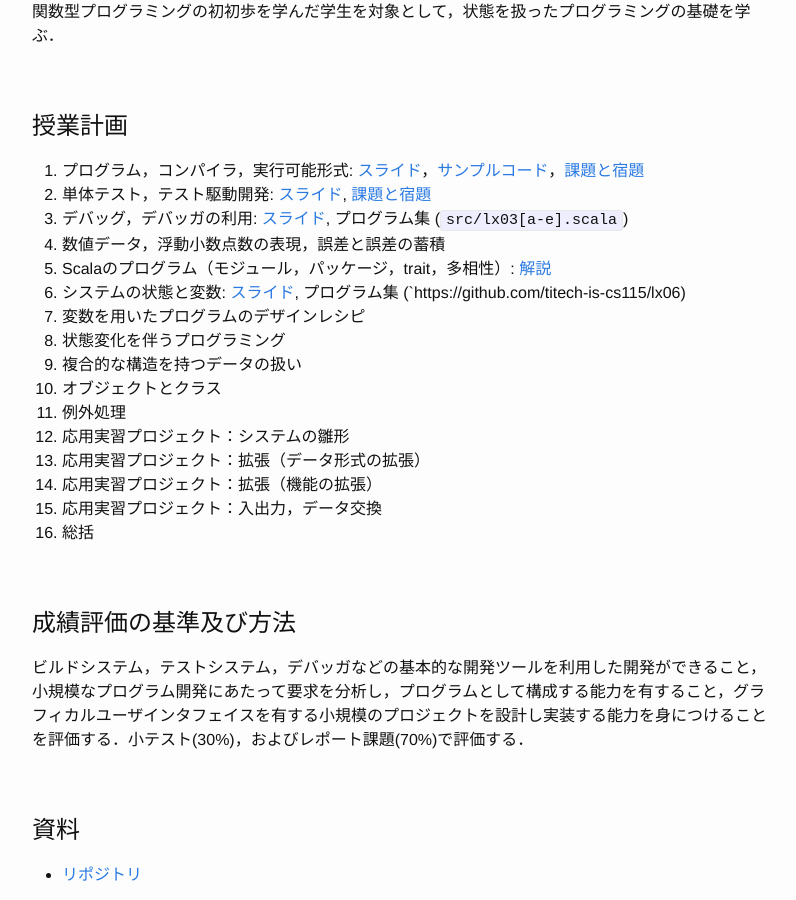
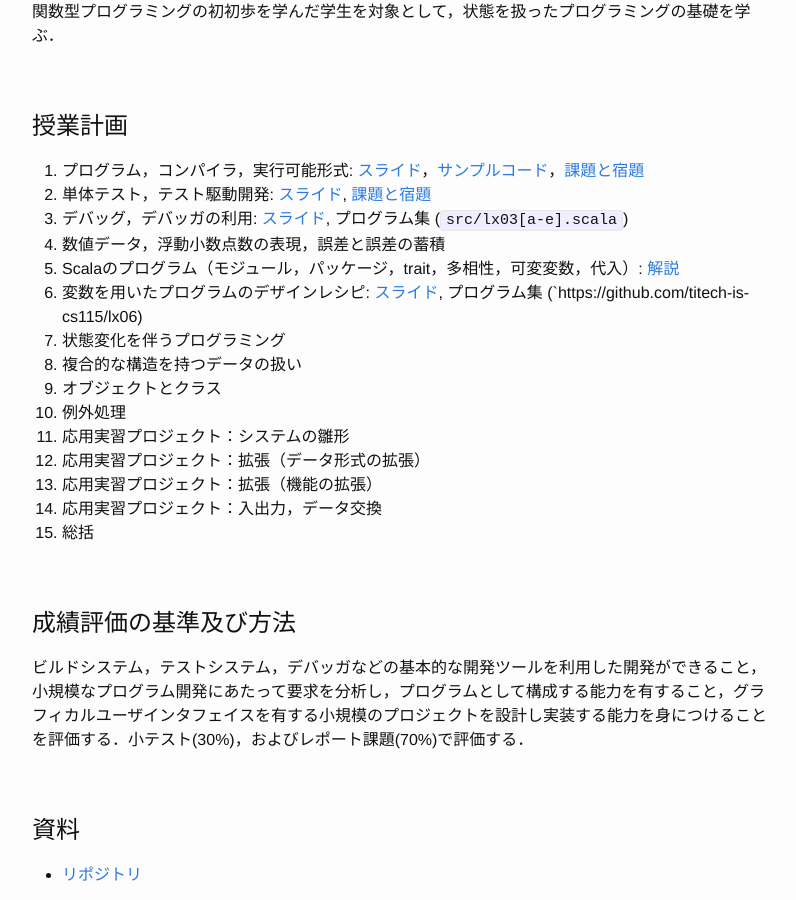
Before and after one commit to titech-is-cs115/lecture, a Jekyll site: the page built from index.md, in a window 1280 px wide and 900 px high, scrolled down 512 px. Shown: the whole window, without its empty margins (238-1034 px from the left). Built offline with Jekyll 4.4.1, drawn with Linux system fonts in a browser that asks for light colours; nearby versions of some CDN libraries; library files that are not in the unit come from our copies; comment, search, counter and statistics services are not loaded.

Commit message:
class plan changed

```diff
--- a/index.md
+++ b/index.md
@@ -17,9 +17,8 @@ layout: page
 1. 単体テスト，テスト駆動開発: [スライド](https://github.com/titech-is-cs115/lecture/blob/master/02.pdf), [課題と宿題](https://github.com/titech-is-cs115/lx02)
 1. デバッグ，デバッガの利用:  [スライド](https://github.com/titech-is-cs115/lecture/blob/master/03.pdf), プログラム集 (`src/lx03[a-e].scala`)
 1. 数値データ，浮動小数点数の表現，誤差と誤差の蓄積
-1. Scalaのプログラム（モジュール，パッケージ，trait，多相性）: [解説](lx05)
-1. システムの状態と変数: [スライド](https://github.com/titech-is-cs115/lecture/blob/develop/06.pdf), プログラム集 (`https://github.com/titech-is-cs115/lx06)
-1. 変数を用いたプログラムのデザインレシピ
+1. Scalaのプログラム（モジュール，パッケージ，trait，多相性，可変変数，代入）: [解説](lx05)
+1. 変数を用いたプログラムのデザインレシピ: [スライド](https://github.com/titech-is-cs115/lecture/blob/develop/06.pdf), プログラム集 (`https://github.com/titech-is-cs115/lx06)
 1. 状態変化を伴うプログラミング
 1. 複合的な構造を持つデータの扱い
 1. オブジェクトとクラス
```
